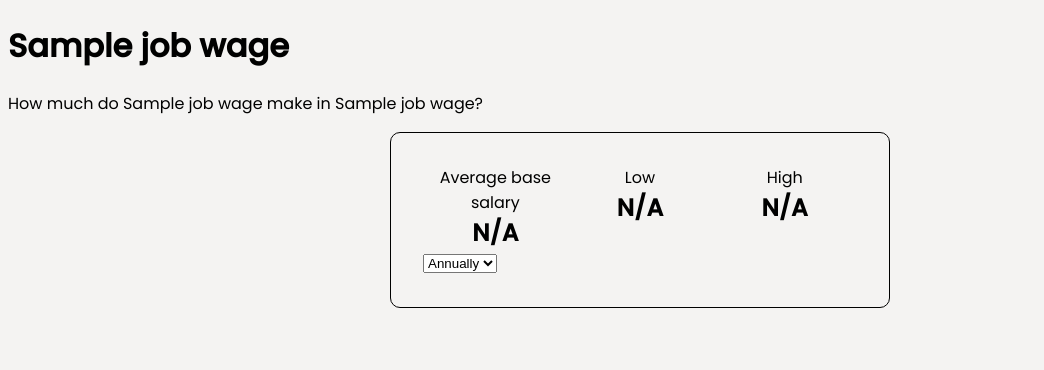
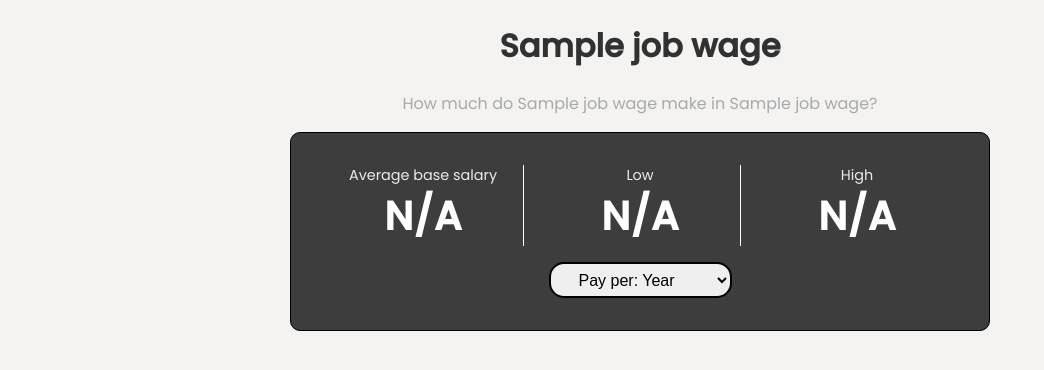
Before and after one commit to thenameisCharlie/unemployedAF, a Flask app: template templates/jobsalaryresults.html in a window 1280 px wide. Shown: the part 77-447 px from the top of the page, without its empty margins (0-1044 px from the left). Run offline with Flask 3, Linux system fonts and the light colour scheme; the template is opened without the code that fills it: most values are stand-ins (such as "Sample title", 1, 10 or a date in 2020); parts of the project's set-up code (start-up, migrations or seed data) failed here and were passed over.

Commit message:
updated the design of the page

```diff
--- a/static/style.css
+++ b/static/style.css
@@ -278,25 +278,67 @@ nav a + a {
 }
 
 /*Job Salary Results*/
+.page-container {
+}
+
+.job-title {
+  text-align: center;
+  color: rgba(0, 0, 0, 0.8);
+}
+
+.job-wage-question {
+  text-align: center;
+  color: #a9a9a9;
+}
+
 .wage-values-card {
   display: flex; /* Turns this container into a flex parent, making all direct children (cards) flex items it can control */
   flex-direction: column; /* stacks the children one above the other */
   border: 1px solid #000000;
   border-radius: 10px;
-  max-width: 500px;
+  max-width: 700px;
   margin: 0 auto;
   padding: 2rem;
+  background-color: #3d3d3d;
 }
 
 .wage-stats {
-  display: flex; /* Turns this container into a flex parent, making all direct children (cards) flex items it can control */
+  display: flex; /* Turns this container into a flex parent, making all direct children (divs) flex items it can control */
 }
 
 .wage-stat {
   display: flex; /* Turns this container into a flex parent, making all direct children (cards) flex items it can control */
   flex-direction: column; /* stacks the children one above the other */
   flex: 1; /* Tells each element to grow equally and fill all remaining space */
-  text-align: center;
+  text-align: center; /* Align the text to to the center of the page */
+}
+
+.wage-stat p {
+  font-size: 0.9rem;
+  color: rgba(255, 255, 255, 0.9);
+}
+
+.wage-stat h2 {
+  font-size: 2.5rem;
+  color: #ffffff;
+}
+
+.wage-controls {
+  display: flex; /* makes wage-controls a flex parent so justify-content can control the alignment of its children (the select dropdown) */
+  justify-content: center; /* centers the select below the stats */
+  padding-top: 1rem;
+}
+
+.wage-stat + .wage-stat {
+  border-left: 1px solid #ffffff;
+  padding-left: 1rem; /* breathing room between divider and text */
+}
+
+#annual-hourly-option {
+  border: 2px solid #000000;
+  border-radius: 15px;
+  padding: 0.4rem 1.5rem;
+  font-size: 1rem;
 }
 
 .wage-stat h2,
--- a/templates/jobsalaryresults.html
+++ b/templates/jobsalaryresults.html
@@ -22,6 +22,7 @@
 
   <body>
     {%include "components/navbar.html"%}{%if job_wage%}
+    <div class="page-container">
       <h1 class="job-title">{{job_wage.OCC_TITLE}}</h1>
       <p class="job-wage-question">
         How much do {{job_wage.OCC_TITLE}} make in {{job_wage.AREA_TITLE}}?
@@ -45,9 +46,10 @@
 
         <div class="wage-controls">
           <select id="annual-hourly-option">
-          <option value="annual">Annually</option>
-          <option value="hourly">Hourly</option>
+            <option value="annual">Pay per: Year</option>
+            <option value="hourly">Pay per: Hourly</option>
           </select>
+        </div>
       </div>
     </div>
 
@@ -86,6 +88,7 @@
     </script>
 
     {%elif job_wages and dropdown_type == "state"%}
+    <div class="page-container">
       <h1 class="job-title">{{job_wages[0].OCC_TITLE}}</h1>
       <p id="wage-question">
         Select a state to see salaries for {{job_wages[0].OCC_TITLE}}
@@ -112,9 +115,10 @@
           </select>
 
           <select id="annual-hourly-option">
-          <option value="annual">Annually</option>
-          <option value="hourly">Hourly</option>
+            <option value="annual">Pay per: Year</option>
+            <option value="hourly">Pay per: Hourly</option>
           </select>
+        </div>
       </div>
     </div>
 
@@ -184,6 +188,7 @@
     </script>
 
     {%elif job_wages and dropdown_type == "occupation"%}
+    <div class="page-container">
       <h1 id="job-title">{{job_title}}</h1>
       <p id="occupation-question">
         Select an occupation to see salaries in {{job_wages[0].AREA_TITLE}}
@@ -211,9 +216,10 @@
           </select>
 
           <select id="annual-hourly-option">
-          <option value="annual">Annually</option>
-          <option value="hourly">Hourly</option>
+            <option value="annual">Pay per: Year</option>
+            <option value="hourly">Pay per: Hourly</option>
           </select>
+        </div>
       </div>
     </div>
 
```
Lines whose indentation alone changed are shown as unchanged.
